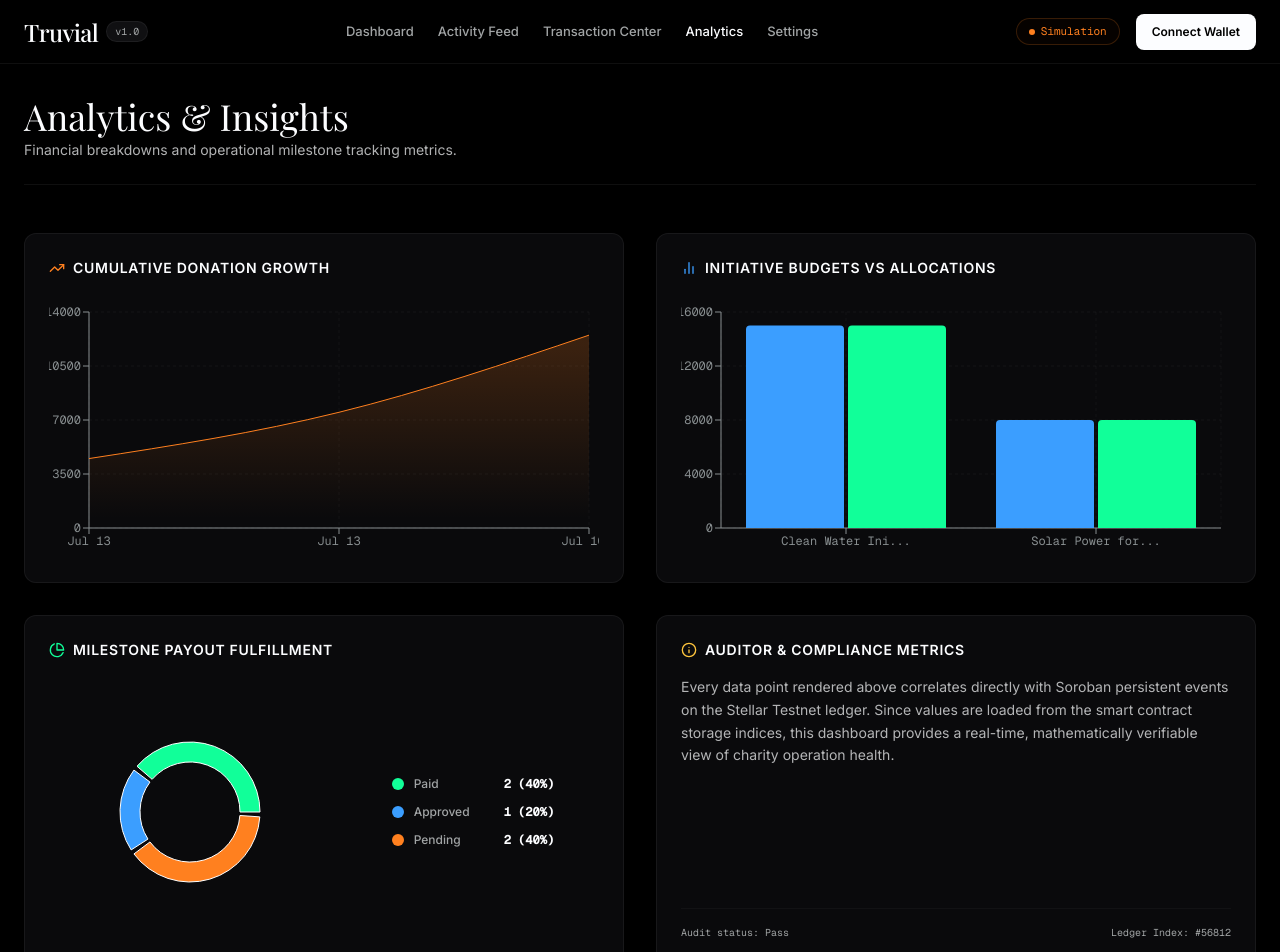
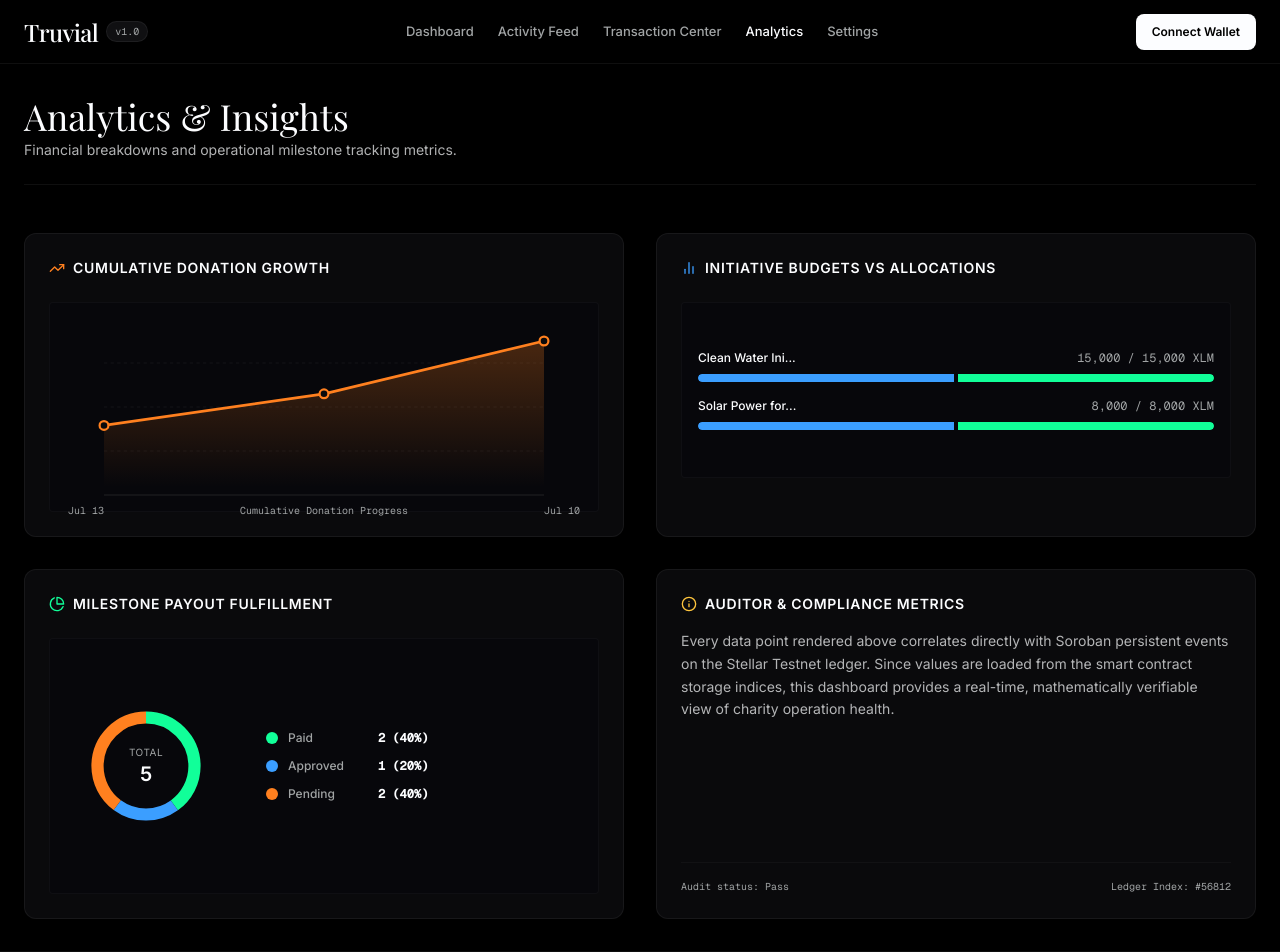
Before and after one commit to drishyam27/Truvial, a Next.js app in the folder frontend/: page /analytics in a window 1280 px wide. Shown: the top 952 px of the page. Built offline with nearby package versions, Linux system fonts and the light colour scheme; a web font is replaced by a local one.

Commit message:
refactor: replace recharts with native SVG, remove simulation mode

```diff
--- a/frontend/package.json
+++ b/frontend/package.json
@@ -17,7 +17,6 @@
     "next": "16.2.10",
     "react": "19.2.4",
     "react-dom": "19.2.4",
-    "recharts": "^2.12.3",
     "rxjs": "^7.8.1",
     "zustand": "^4.5.2"
   },
--- a/frontend/src/app/analytics/page.tsx
+++ b/frontend/src/app/analytics/page.tsx
@@ -3,20 +3,6 @@
 import React, { useState, useEffect } from 'react';
 import { useProjectsStore } from '../../state/projects';
 import { TrendingUp, BarChart2, PieChart, Info } from 'lucide-react';
-import {
-  AreaChart,
-  Area,
-  BarChart,
-  Bar,
-  XAxis,
-  YAxis,
-  CartesianGrid,
-  Tooltip,
-  ResponsiveContainer,
-  PieChart as RePieChart,
-  Pie,
-  Cell
-} from 'recharts';
 
 export default function AnalyticsPage() {
   const { projects, donations } = useProjectsStore();
@@ -67,6 +53,44 @@ export default function AnalyticsPage() {
     { name: 'Pending', value: pendingCount, color: '#ff801f' }
   ];
 
+  // Helper calculation for Donation Area Chart SVG
+  const donationMax = donationData.length > 0 ? Math.max(...donationData.map(d => d.cumulative), 100) : 100;
+  const areaWidth = 400;
+  const areaHeight = 160;
+  const areaPoints = donationData.map((d, i) => {
+    const x = donationData.length > 1 ? (i / (donationData.length - 1)) * areaWidth : areaWidth / 2;
+    const y = areaHeight - (d.cumulative / donationMax) * (areaHeight - 40) - 20;
+    return { x, y, name: d.name, amount: d.cumulative };
+  });
+
+  const areaPath = areaPoints.length > 0
+    ? `M ${areaPoints[0].x} ${areaHeight} ` + areaPoints.map(p => `L ${p.x} ${p.y}`).join(' ') + ` L ${areaPoints[areaPoints.length - 1].x} ${areaHeight} Z`
+    : '';
+
+  const linePath = areaPoints.length > 0
+    ? areaPoints.map((p, i) => `${i === 0 ? 'M' : 'L'} ${p.x} ${p.y}`).join(' ')
+    : '';
+
+  // Helper calculation for Project Budget Bar Chart SVG
+  const barMax = projectBudgetDistribution.length > 0
+    ? Math.max(...projectBudgetDistribution.map(p => Math.max(p.Budget, p.Allocated, 1)), 100)
+    : 100;
+
+  // Helper for Donut chart SVG
+  const totalMilestones = allMilestones.length || 1;
+  let accumulatedPercent = 0;
+  const donutSegments = milestoneStatusData.map((item) => {
+    const percent = allMilestones.length > 0 ? (item.value / totalMilestones) * 100 : 0;
+    const offset = 100 - accumulatedPercent;
+    accumulatedPercent += percent;
+    return {
+      ...item,
+      percent,
+      strokeDash: `${percent} ${100 - percent}`,
+      strokeOffset: `${offset}`
+    };
+  });
+
   return (
     <div className="space-y-12">
       {/* Header */}
@@ -87,25 +111,47 @@ export default function AnalyticsPage() {
               Cumulative Donation Growth
             </h3>
           </div>
-          <div className="h-64 w-full font-mono text-xs">
-            <ResponsiveContainer width="100%" height="100%">
-              <AreaChart data={donationData} margin={{ top: 10, right: 10, left: -20, bottom: 0 }}>
+          <div className="flex flex-col items-center justify-center p-4 border border-hairline/50 rounded bg-surface-deep/30">
+            {donationData.length === 0 ? (
+              <div className="font-sans text-xs text-mute py-12">No donation history available yet.</div>
+            ) : (
+              <div className="relative w-full max-w-lg h-44">
+                <svg viewBox={`0 0 ${areaWidth} ${areaHeight}`} className="w-full h-full overflow-visible">
                   <defs>
-                  <linearGradient id="colorAmt" x1="0" y1="0" x2="0" y2="1">
-                    <stop offset="5%" stopColor="#ff801f" stopOpacity={0.2}/>
-                    <stop offset="95%" stopColor="#ff801f" stopOpacity={0}/>
+                    <linearGradient id="areaGlow" x1="0" y1="0" x2="0" y2="1">
+                      <stop offset="5%" stopColor="#ff801f" stopOpacity={0.25} />
+                      <stop offset="95%" stopColor="#ff801f" stopOpacity={0.0} />
                     </linearGradient>
                   </defs>
-                <CartesianGrid stroke="rgba(255,255,255,0.04)" strokeDasharray="3 3" />
-                <XAxis stroke="#888e90" dataKey="name" />
-                <YAxis stroke="#888e90" />
-                <Tooltip
-                  contentStyle={{ backgroundColor: '#0a0a0c', border: '1px solid rgba(255,255,255,0.14)' }}
-                  labelStyle={{ color: '#fcfdff' }}
-                />
-                <Area type="monotone" dataKey="cumulative" stroke="#ff801f" fillOpacity={1} fill="url(#colorAmt)" name="Total Donated (XLM)" />
-              </AreaChart>
-            </ResponsiveContainer>
+
+                  {/* Grid Lines */}
+                  <line x1="0" y1={areaHeight * 0.25} x2={areaWidth} y2={areaHeight * 0.25} stroke="rgba(255,255,255,0.05)" strokeDasharray="3 3" />
+                  <line x1="0" y1={areaHeight * 0.5} x2={areaWidth} y2={areaHeight * 0.5} stroke="rgba(255,255,255,0.05)" strokeDasharray="3 3" />
+                  <line x1="0" y1={areaHeight * 0.75} x2={areaWidth} y2={areaHeight * 0.75} stroke="rgba(255,255,255,0.05)" strokeDasharray="3 3" />
+
+                  {/* Area path */}
+                  {areaPath && <path d={areaPath} fill="url(#areaGlow)" />}
+                  {/* Line path */}
+                  {linePath && <path d={linePath} fill="none" stroke="#ff801f" strokeWidth="2.5" />}
+
+                  {/* Axis line */}
+                  <line x1="0" y1={areaHeight} x2={areaWidth} y2={areaHeight} stroke="rgba(255,255,255,0.1)" />
+
+                  {/* Points */}
+                  {areaPoints.map((p, idx) => (
+                    <g key={idx}>
+                      <circle cx={p.x} cy={p.y} r="4" fill="#0a0a0c" stroke="#ff801f" strokeWidth="2" />
+                    </g>
+                  ))}
+                </svg>
+                {/* Labels */}
+                <div className="flex justify-between font-mono text-[10px] text-mute mt-2">
+                  <span>{donationData[0]?.name}</span>
+                  <span>Cumulative Donation Progress</span>
+                  <span>{donationData[donationData.length - 1]?.name}</span>
+                </div>
+              </div>
+            )}
           </div>
         </div>
 
@@ -117,20 +163,31 @@ export default function AnalyticsPage() {
               Initiative Budgets vs Allocations
             </h3>
           </div>
-          <div className="h-64 w-full font-mono text-xs">
-            <ResponsiveContainer width="100%" height="100%">
-              <BarChart data={projectBudgetDistribution} margin={{ top: 10, right: 10, left: -20, bottom: 0 }}>
-                <CartesianGrid stroke="rgba(255,255,255,0.04)" strokeDasharray="3 3" />
-                <XAxis stroke="#888e90" dataKey="name" />
-                <YAxis stroke="#888e90" />
-                <Tooltip
-                  contentStyle={{ backgroundColor: '#0a0a0c', border: '1px solid rgba(255,255,255,0.14)' }}
-                  labelStyle={{ color: '#fcfdff' }}
+          <div className="flex flex-col space-y-4 justify-center p-4 border border-hairline/50 rounded bg-surface-deep/30 min-h-[176px]">
+            {projectBudgetDistribution.length === 0 ? (
+              <div className="font-sans text-xs text-mute py-12 text-center">No project details tracked yet.</div>
+            ) : (
+              projectBudgetDistribution.map((item, idx) => (
+                <div key={idx} className="space-y-2">
+                  <div className="flex justify-between text-xs font-sans">
+                    <span className="text-ink font-medium">{item.name}</span>
+                    <span className="text-mute font-mono">
+                      {item.Allocated.toLocaleString()} / {item.Budget.toLocaleString()} XLM
+                    </span>
+                  </div>
+                  <div className="h-2 w-full bg-surface-deep rounded-full overflow-hidden flex space-x-1">
+                    <div
+                      className="bg-accent-blue h-full rounded-l-full"
+                      style={{ width: `${Math.max((item.Budget / barMax) * 100, 2)}%` }}
                     />
-                <Bar dataKey="Budget" fill="#3b9eff" radius={[4, 4, 0, 0]} name="Total Budget (XLM)" />
-                <Bar dataKey="Allocated" fill="#11ff99" radius={[4, 4, 0, 0]} name="Allocated (XLM)" />
-              </BarChart>
-            </ResponsiveContainer>
+                    <div
+                      className="bg-accent-green h-full rounded-r-full"
+                      style={{ width: `${Math.max((item.Allocated / barMax) * 100, 2)}%` }}
+                    />
+                  </div>
+                </div>
+              ))
+            )}
           </div>
         </div>
 
@@ -142,38 +199,47 @@ export default function AnalyticsPage() {
               Milestone Payout Fulfillment
             </h3>
           </div>
-          <div className="flex flex-col sm:flex-row items-center justify-around h-64 gap-4">
-            <div className="h-48 w-48 font-mono text-xs">
-              <ResponsiveContainer width="100%" height="100%">
-                <RePieChart>
-                  <Pie
-                    data={milestoneStatusData}
-                    cx="50%"
-                    cy="50%"
-                    innerRadius={50}
-                    outerRadius={70}
-                    paddingAngle={4}
-                    dataKey="value"
-                  >
-                    {milestoneStatusData.map((entry, index) => (
-                      <Cell key={`cell-${index}`} fill={entry.color} />
+          <div className="flex flex-col sm:flex-row items-center justify-around h-64 gap-4 p-4 border border-hairline/50 rounded bg-surface-deep/30">
+            {allMilestones.length === 0 ? (
+              <div className="font-sans text-xs text-mute py-12 text-center w-full">No milestones configured yet.</div>
+            ) : (
+              <>
+                <div className="h-40 w-40 flex items-center justify-center relative">
+                  <svg viewBox="0 0 42 42" className="h-32 w-32">
+                    <circle cx="21" cy="21" r="15.9155" fill="transparent" stroke="rgba(255,255,255,0.04)" strokeWidth="4" />
+                    {donutSegments.map((seg, idx) => (
+                      <circle
+                        key={idx}
+                        cx="21"
+                        cy="21"
+                        r="15.9155"
+                        fill="transparent"
+                        stroke={seg.color}
+                        strokeWidth="4"
+                        strokeDasharray={seg.strokeDash}
+                        strokeDashoffset={seg.strokeOffset}
+                        transform="rotate(-90 21 21)"
+                      />
                     ))}
-                  </Pie>
-                  <Tooltip
-                    contentStyle={{ backgroundColor: '#0a0a0c', border: '1px solid rgba(255,255,255,0.14)' }}
-                  />
-                </RePieChart>
-              </ResponsiveContainer>
+                  </svg>
+                  <div className="absolute inset-0 flex flex-col items-center justify-center font-sans">
+                    <span className="text-mute text-[10px] uppercase tracking-wider">Total</span>
+                    <span className="text-xl font-bold text-ink">{allMilestones.length}</span>
                   </div>
-            <div className="space-y-3 font-sans text-xs">
+                </div>
+                <div className="space-y-3 font-sans text-xs flex-1 sm:pl-6">
                   {milestoneStatusData.map((item, idx) => (
                     <div key={idx} className="flex items-center space-x-2.5">
                       <span className="h-3 w-3 rounded-full" style={{ backgroundColor: item.color }} />
                       <span className="text-mute font-medium capitalize w-20">{item.name}</span>
-                  <span className="text-ink font-semibold font-mono">{item.value} ({((item.value / (allMilestones.length || 1)) * 100).toFixed(0)}%)</span>
+                      <span className="text-ink font-semibold font-mono">
+                        {item.value} ({((item.value / totalMilestones) * 100).toFixed(0)}%)
+                      </span>
                     </div>
                   ))}
                 </div>
+              </>
+            )}
           </div>
         </div>
 
--- a/frontend/src/app/settings/page.tsx
+++ b/frontend/src/app/settings/page.tsx
@@ -2,10 +2,10 @@
 
 import React, { useState } from 'react';
 import { useWalletStore, WalletNetwork } from '../../state/wallet';
-import { Shield, Network, Palette, Settings, Database } from 'lucide-react';
+import { Shield, Network, Palette, Database } from 'lucide-react';
 
 export default function SettingsPage() {
-  const { isMockMode, setMockMode, network, setNetwork } = useWalletStore();
+  const { userRole, setRole, network, setNetwork } = useWalletStore();
   const [rpcUrl, setRpcUrl] = useState('https://soroban-testnet.stellar.org');
   const [treasuryAddr, setTreasuryAddr] = useState('CDDONORSECURETREASURY777KEY');
   const [distributionAddr, setDistributionAddr] = useState('CDDISTRIBUTIONRBACPAYOUTS777KEY');
@@ -36,42 +36,35 @@ export default function SettingsPage() {
       </div>
 
       <form onSubmit={handleSave} className="space-y-8">
-        {/* Section 1: Execution Mode */}
+        {/* Section 1: Connected Profile Role */}
         <div className="rounded-lg border border-hairline bg-surface-card p-6 space-y-6">
           <div className="flex items-center space-x-2">
             <Database className="h-5 w-5 text-accent-orange" />
-            <h3 className="font-serif text-xl text-ink font-normal">Execution Mode</h3>
+            <h3 className="font-serif text-xl text-ink font-normal">Active Profile Role</h3>
           </div>
-          <div className="grid grid-cols-1 md:grid-cols-2 gap-4">
+          <p className="font-sans text-xs text-charcoal leading-relaxed mb-4">
+            Select the profile role you would like to act as on the Dashboard (Donor, Charity Admin, or Beneficiary). This determines the dashboard features and control panels visible to you.
+          </p>
+          <div className="grid grid-cols-1 md:grid-cols-3 gap-4">
+            {(['donor', 'admin', 'beneficiary'] as const).map((role) => (
               <button
                 type="button"
-              onClick={() => setMockMode(true)}
-              className={`rounded-lg border p-4 text-left transition-all ${
-                isMockMode
+                key={role}
+                onClick={() => setRole(role)}
+                className={`rounded-lg border p-4 text-left transition-all capitalize ${
+                  userRole === role
                     ? 'border-accent-orange/50 bg-accent-orange-glow/5'
                     : 'border-hairline bg-surface-elevated/40 hover:bg-surface-elevated/80'
                 }`}
               >
-              <div className="font-sans text-sm font-semibold text-ink mb-1">Simulation Mode</div>
+                <div className="font-sans text-sm font-semibold text-ink mb-1">{role}</div>
                 <p className="font-sans text-xs text-charcoal leading-relaxed">
-                Interact with simulated ledger states, instant contract executions, and event generation without a wallet configuration.
+                  {role === 'admin' && 'Allows whitelisting beneficiaries, launching initiatives, and releasing milestone payouts.'}
+                  {role === 'donor' && 'Allows contributing capital directly to the secure charity escrow treasury.'}
+                  {role === 'beneficiary' && 'Allows tracking assigned projects, requesting milestone reviews, and receiving payouts.'}
                 </p>
               </button>
-
-            <button
-              type="button"
-              onClick={() => setMockMode(false)}
-              className={`rounded-lg border p-4 text-left transition-all ${
-                !isMockMode
-                  ? 'border-accent-blue/50 bg-accent-blue-glow/5'
-                  : 'border-hairline bg-surface-elevated/40 hover:bg-surface-elevated/80'
-              }`}
-            >
-              <div className="font-sans text-sm font-semibold text-ink mb-1">Stellar Testnet Node</div>
-              <p className="font-sans text-xs text-charcoal leading-relaxed">
-                Send transactions to the live Stellar Testnet. Requires Freighter wallet installed and active.
-              </p>
-            </button>
+            ))}
           </div>
         </div>
 
--- a/frontend/src/components/Navbar.tsx
+++ b/frontend/src/components/Navbar.tsx
@@ -10,7 +10,7 @@ import { Wallet, Menu, X, Shield, Award, User, RefreshCw } from 'lucide-react';
 
 export default function Navbar() {
   const pathname = usePathname();
-  const { publicKey, isConnected, userRole, isMockMode, disconnect, setMockMode, setRole } = useWalletStore();
+  const { publicKey, isConnected, userRole, disconnect, setRole } = useWalletStore();
   const { transactions } = useTxStore();
   const [mobileMenuOpen, setMobileMenuOpen] = useState(false);
   const [roleSelectOpen, setRoleSelectOpen] = useState(false);
@@ -67,14 +67,6 @@ export default function Navbar() {
 
         {/* Right: Wallet Connection & Stats */}
         <div className="hidden md:flex items-center space-x-4">
-          {/* Simulation Mode Indicator */}
-          {isMockMode && (
-            <div className="flex items-center space-x-1.5 rounded-full bg-accent-orange-glow/10 px-3 py-1 border border-accent-orange/20">
-              <span className="h-1.5 w-1.5 rounded-full bg-accent-orange animate-pulse" />
-              <span className="font-mono text-[11px] text-accent-orange">Simulation</span>
-            </div>
-          )}
-
           {/* Pending Tx Badge */}
           {pendingCount > 0 && (
             <Link
@@ -183,12 +175,6 @@ export default function Navbar() {
           })}
 
           <div className="border-t border-hairline pt-4 flex flex-col space-y-3">
-            {isMockMode && (
-              <div className="flex items-center space-x-1.5">
-                <span className="h-1.5 w-1.5 rounded-full bg-accent-orange" />
-                <span className="font-mono text-xs text-accent-orange">Simulation Active</span>
-              </div>
-            )}
 
             {isConnected ? (
               <div className="flex items-center justify-between">
--- a/frontend/src/state/wallet.ts
+++ b/frontend/src/state/wallet.ts
@@ -12,14 +12,12 @@ export interface WalletState {
   isConnected: boolean;
   network: WalletNetwork;
   balance: string;
-  isMockMode: boolean;
   userRole: 'admin' | 'donor' | 'beneficiary' | 'none';
 
   // Actions
   connect: (publicKey: string, role?: 'admin' | 'donor' | 'beneficiary') => void;
   disconnect: () => void;
   setNetwork: (network: WalletNetwork) => void;
-  setMockMode: (isMock: boolean) => void;
   setRole: (role: 'admin' | 'donor' | 'beneficiary' | 'none') => void;
   updateBalance: (balance: string) => void;
 }
@@ -29,7 +27,6 @@ export const useWalletStore = create<WalletState>((set) => ({
   isConnected: false,
   network: WalletNetwork.TESTNET,
   balance: '0.00',
-  isMockMode: true, // Default to true to allow immediate dashboard experience without setup
   userRole: 'none',
 
   connect: (publicKey, role = 'donor') => set({
@@ -45,7 +42,6 @@ export const useWalletStore = create<WalletState>((set) => ({
     balance: '0.00'
   }),
   setNetwork: (network) => set({ network }),
-  setMockMode: (isMockMode) => set({ isMockMode }),
   setRole: (userRole) => set({
     userRole,
     balance: userRole === 'admin' ? '12500.50' : userRole === 'donor' ? '850.25' : '150.00'
```
Also changed, not shown: frontend/src/services/stellar.ts (+37 -52 lines), 1 other file (tests, documents, lock files or other folders). Lines whose indentation alone changed are shown as unchanged.
